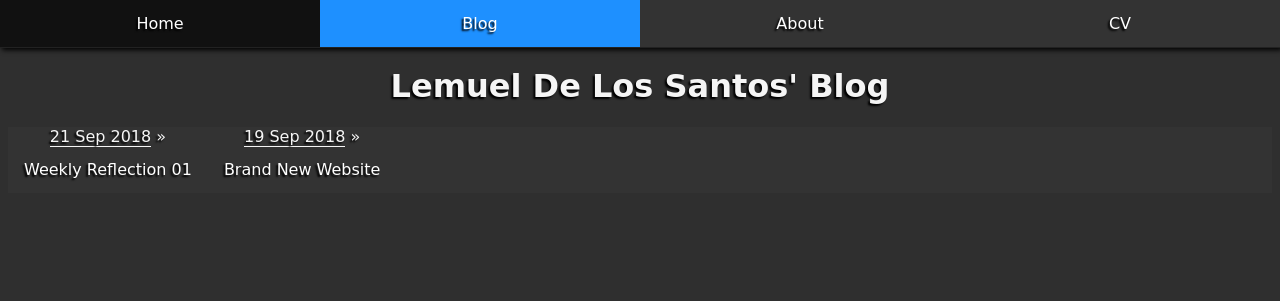
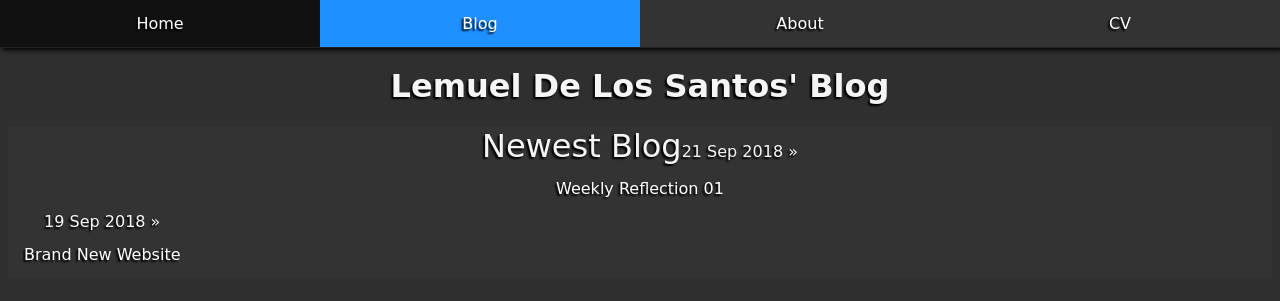
Before and after one commit to lemueldls/lemueld6200.github.io, a Jekyll site: the page built from blog/index.html, in a window 1280 px wide. Shown: the top 301 px of the page. Built offline with Jekyll 4.4.1, drawn with Linux system fonts in a browser that asks for light colours; the list of posts is cut into pages by our own code.

Commit message:
Update main.css

```diff
--- a/css/main.css
+++ b/css/main.css
@@ -44,8 +44,14 @@ p a {
 #potato:hover {
 	animation:bounce 1.5s infinite;
 }
-.posts span {
-	border-bottom:thin solid whitesmoke;
+.posts li:first-child {
+	width:100%;
+}
+.posts li:first-child:before {
+	content:"Newest Blog";
+	width:100%;
+	font-size:200%;
+	text-decoraction:underline;
 }
 ul {
     list-style-type: none;
```
